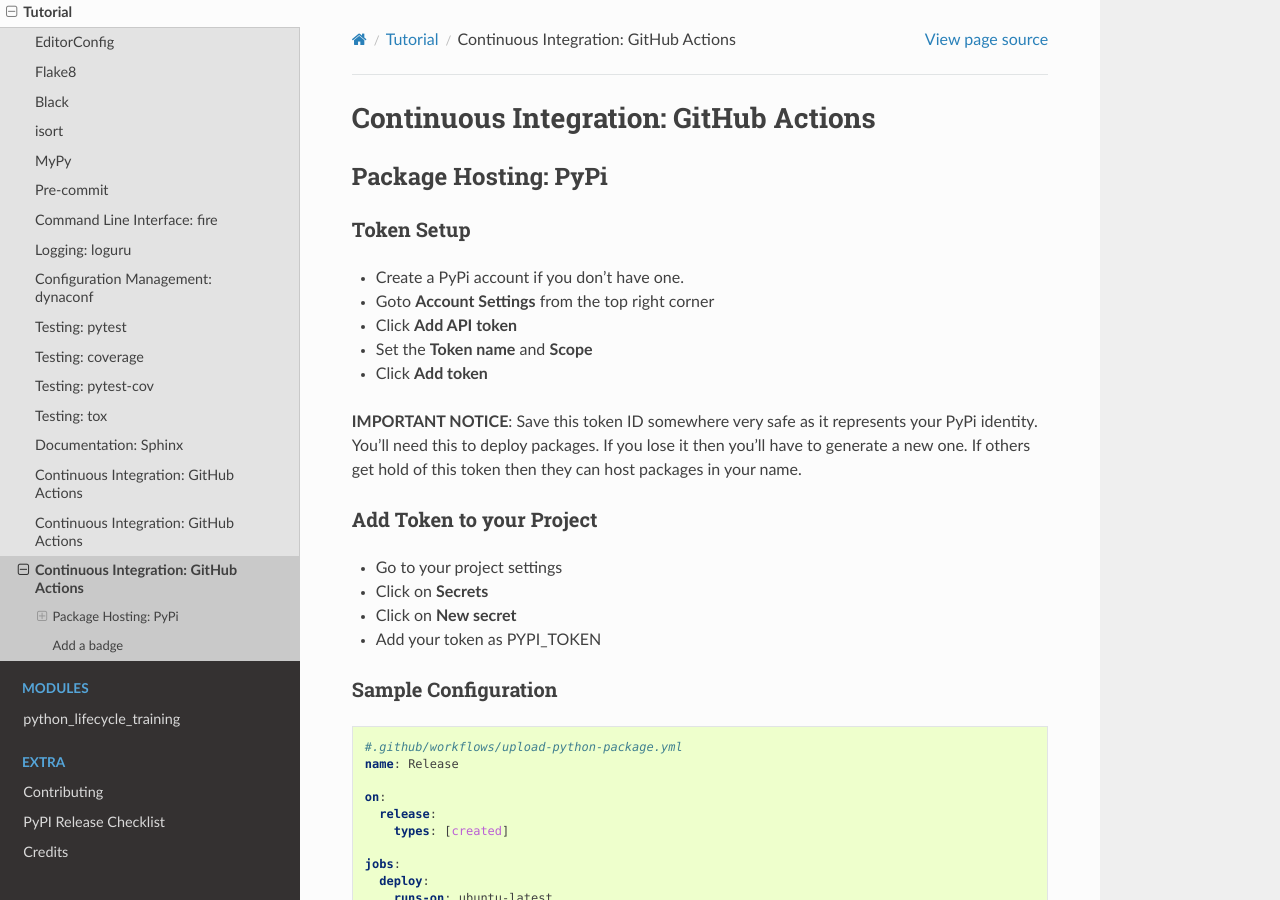
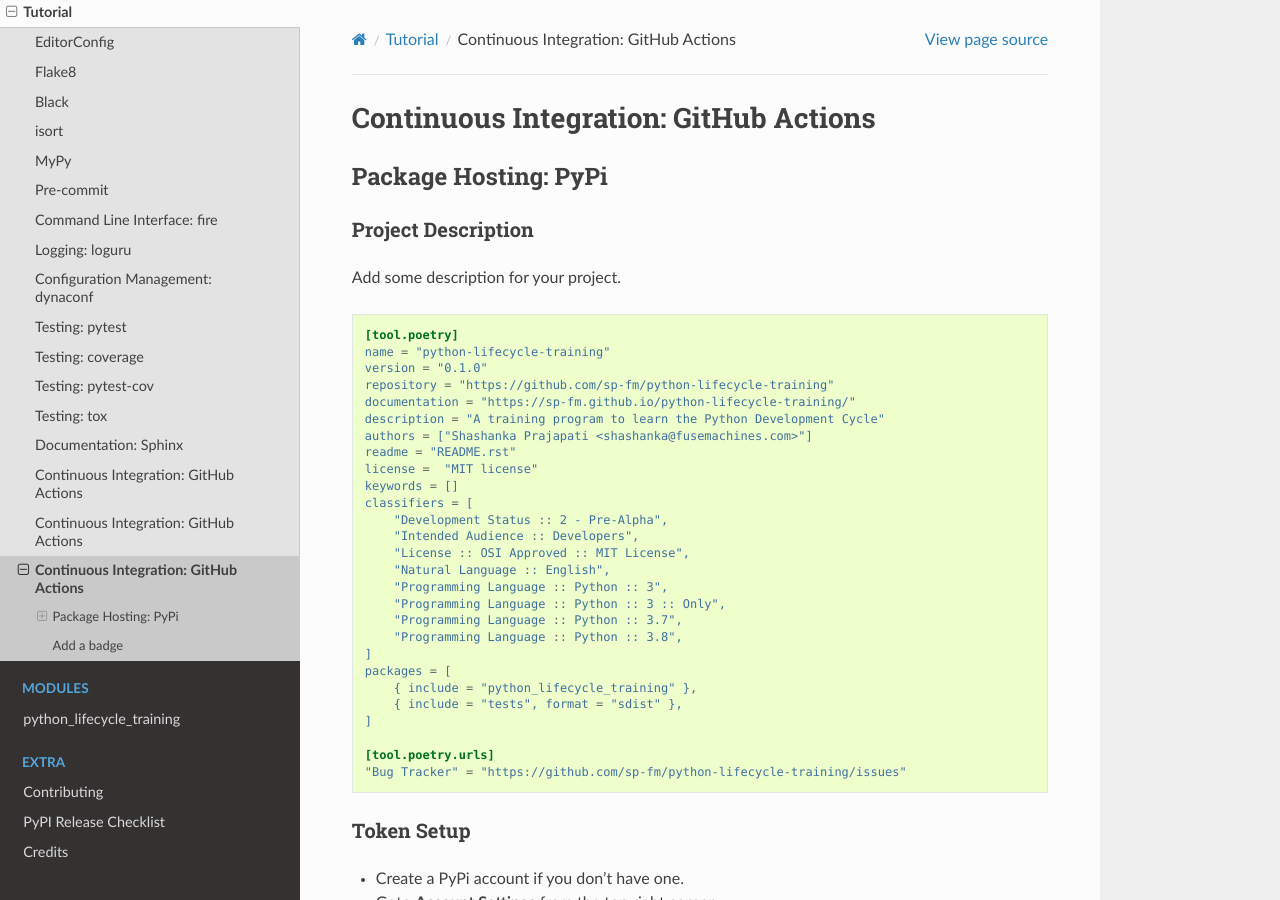
Before and after one commit to sp-95/python-lifecycle-training, a Sphinx documentation site: the page built from docs/pypi.rst, in a window 1280 px wide and 900 px high. Built offline with Sphinx 7.4.7 and the Read the Docs theme 2.0.0, drawn with Linux system fonts in a browser that asks for light colours; pages that are not in the unit, such as notebooks, are missing from menus.

Commit message:
docs: Add project description

```diff
--- a/docs/pypi.rst
+++ b/docs/pypi.rst
@@ -4,6 +4,41 @@
 
 Package Hosting: PyPi
 ---------------------
+
+Project Description
+~~~~~~~~~~~~~~~~~~~
+
+Add some description for your project.
+
+.. code-block:: cfg
+
+    [tool.poetry]
+    name = "python-lifecycle-training"
+    version = "0.1.0"
+    repository = "https://github.com/sp-fm/python-lifecycle-training"
+    documentation = "https://sp-fm.github.io/python-lifecycle-training/"
+    description = "A training program to learn the Python Development Cycle"
+    authors = ["Shashanka Prajapati <shashanka@fusemachines.com>"]
+    readme = "README.rst"
+    license =  "MIT license"
+    keywords = []
+    classifiers = [
+        "Development Status :: 2 - Pre-Alpha",
+        "Intended Audience :: Developers",
+        "License :: OSI Approved :: MIT License",
+        "Natural Language :: English",
+        "Programming Language :: Python :: 3",
+        "Programming Language :: Python :: 3 :: Only",
+        "Programming Language :: Python :: 3.7",
+        "Programming Language :: Python :: 3.8",
+    ]
+    packages = [
+        { include = "python_lifecycle_training" },
+        { include = "tests", format = "sdist" },
+    ]
+
+    [tool.poetry.urls]
+    "Bug Tracker" = "https://github.com/sp-fm/python-lifecycle-training/issues"
 
 Token Setup
 ~~~~~~~~~~~
@@ -106,7 +141,6 @@
 .. note:: Generally a pre-release is published until it’s stable. It’s published as an
    official release at a later date.
 
-
 Add a badge
 -----------
 
--- a/docs/tutorial.rst
+++ b/docs/tutorial.rst
@@ -39,10 +39,6 @@
    gh-pages
    pypi
 
-.. note:: Did you find any of these instructions confusing? `Edit this file`_
-          and submit a pull request with your improvements!
-
 .. _GitHub account: https://github.com/
 .. _PyPI: https://pypi.python.org/pypi
 .. _GitHub Help: https://help.github.com/
-.. _Edit this file: https://github.com/sp-fm/fuse-framework/blob/master/docs/tutorial.rst
```
Also changed, not shown: pyproject.toml (+5 -2 lines).
